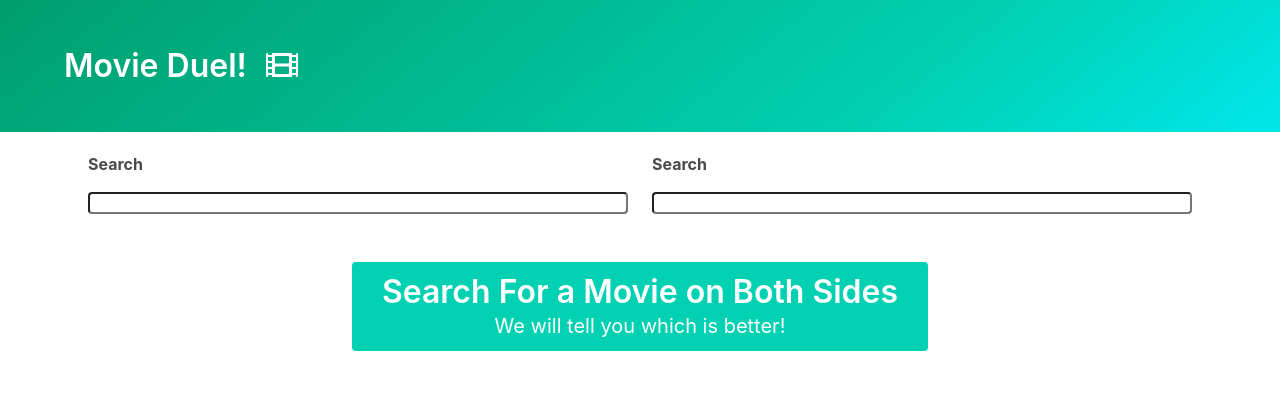
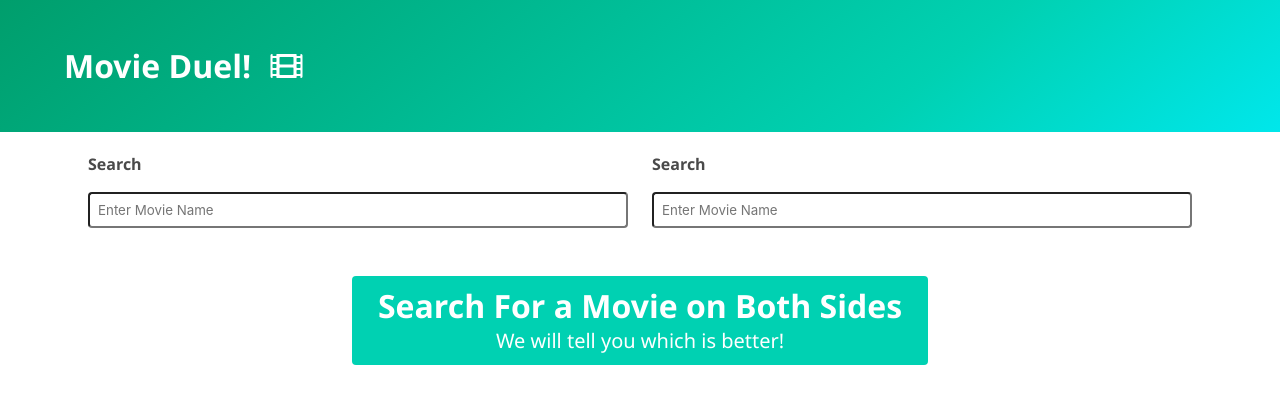
Before and after one commit to isaacsokari/javascript-apps, a plain HTML site: page movies/index.html in a window 1280 px wide. Drawn offline with nearby package versions, Linux system fonts and the light colour scheme.

Commit message:
added body styling. and placeholder for the inputs

```diff
--- a/movies/autocomplete.js
+++ b/movies/autocomplete.js
@@ -4,10 +4,11 @@ const createAutoComplete = ({
   onOptionSelect,
   inputValue,
   fetchData,
+  inputPlaceholder,
 }) => {
   root.innerHTML = `
   <label><b>Search</b></label>
-  <input type="text"/>
+  <input type="text" placeholder="${inputPlaceholder}"/>
   <div class="dropdown">
     <div class="dropdown-menu">
       <div class="dropdown-content results">
--- a/movies/index.js
+++ b/movies/index.js
@@ -8,6 +8,7 @@ const autoCompleteConfig = {
     ${movie.Title}
     `;
   },
+  inputPlaceholder: 'Enter Movie Name',
 
   inputValue(movie) {
     return movie.Title;
--- a/movies/style.css
+++ b/movies/style.css
@@ -1,3 +1,16 @@
+* {
+  box-sizing: border-box;
+  margin: 0;
+  /* padding: 0; */
+  font-family: 'Segoe UI', Tahoma, Geneva, Verdana, sans-serif;
+}
+
+body {
+  min-width: 100vw;
+  max-width: 100%;
+  overflow-x: hidden;
+}
+
 .tutorial {
   width: 100%;
   max-width: 600px;
@@ -53,6 +66,7 @@ figure .image img {
 input {
   margin: 1rem 0;
   border-radius: 4px;
+  padding: 0.5rem;
 }
 
 .columns {
```
